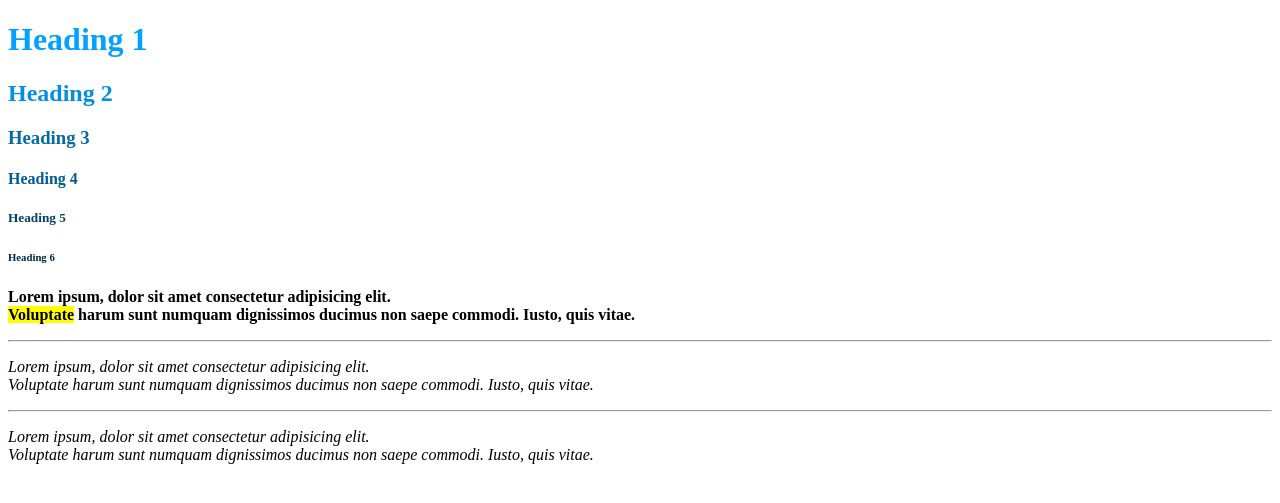
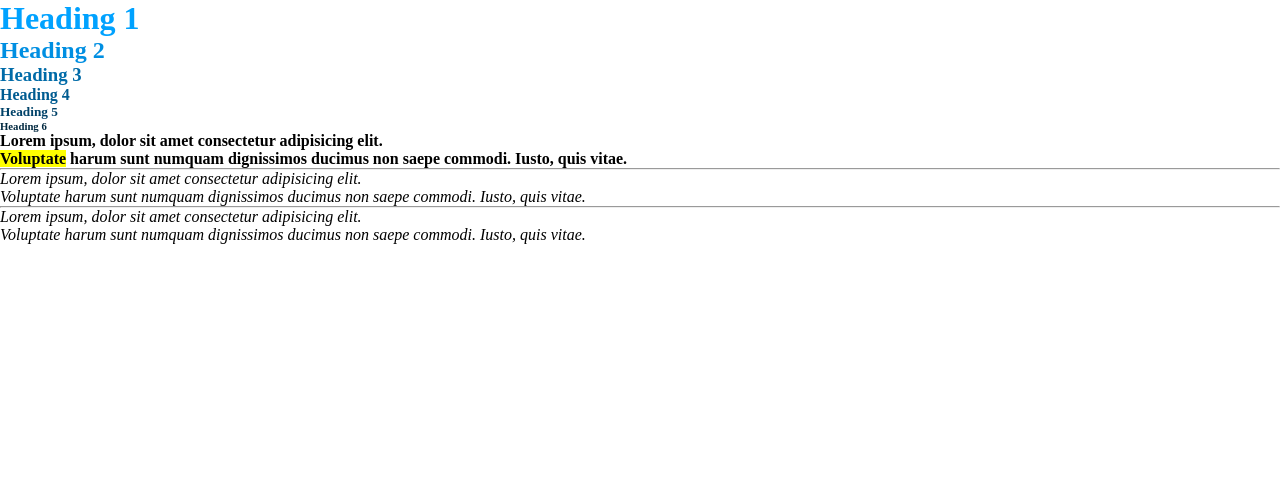
Before and after one commit to rejhanaaisufi/Work, a PHP site: page / in a window 1280 px wide. Shown: the top 503 px of the page. Run offline with PHP 8.4, Linux system fonts and the light colour scheme.

Commit message:
Update style.css

```diff
--- a/style.css
+++ b/style.css
@@ -1,3 +1,8 @@
+*{
+    margin:0;
+    padding:0;
+}
+
 h1{
     color: #00a2ff;
 }
```
